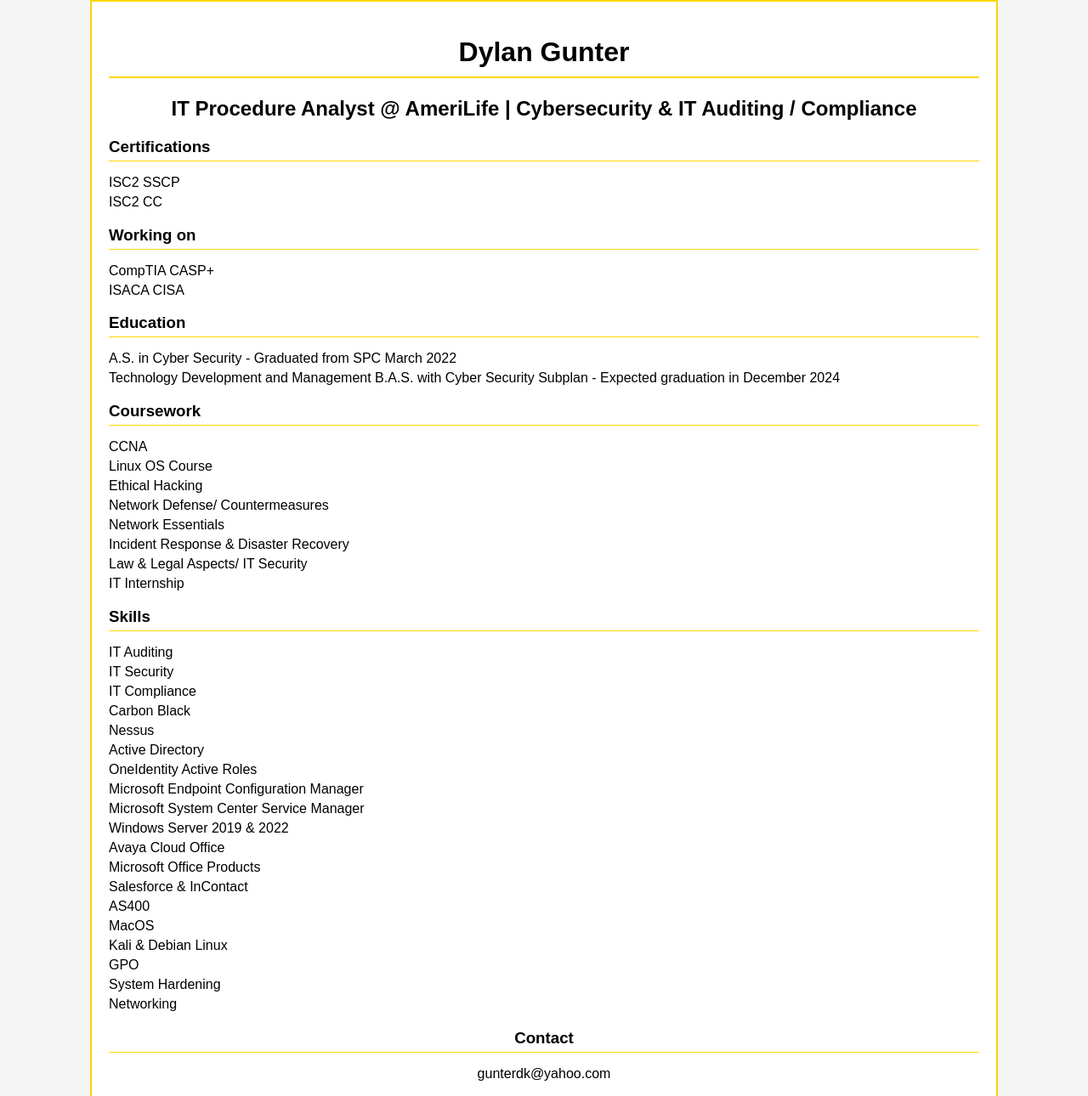
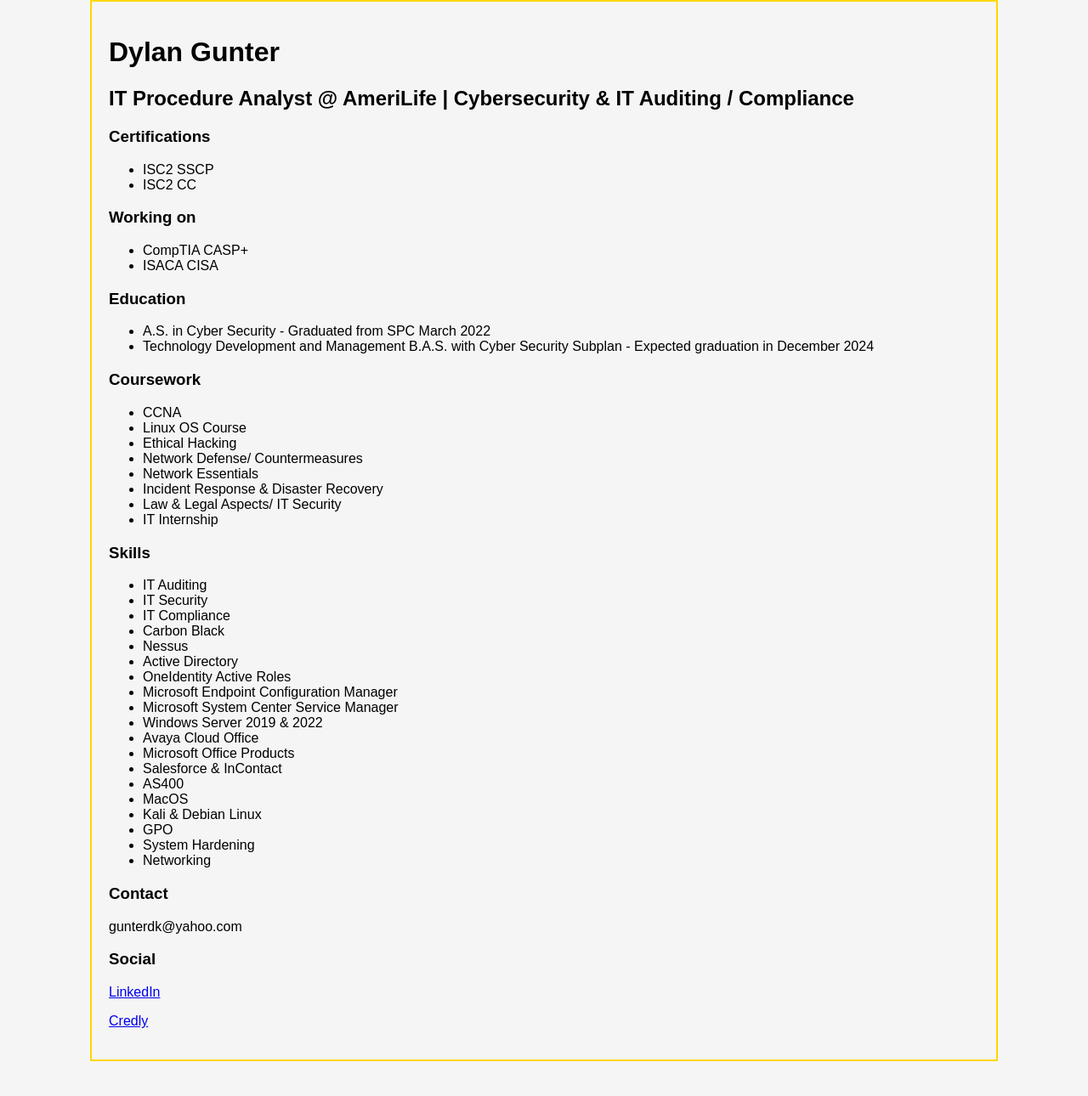
Before and after one commit to dgunter-imperial/dylangunterinfo, a plain HTML site: page index.html in a window 1280 px wide. Shown: the top 1290 px of the page at 85% size. After the commit the page ends 1249 px from the top, so only its background shows below. Drawn offline with Linux system fonts and the light colour scheme.

Commit message:
Update index.html

```diff
--- a/index.html
+++ b/index.html
@@ -17,30 +17,30 @@
             margin: 0 auto;
             padding: 20px;
             border: 2px solid gold;
-            background-color: white;
+            background-color: white.
         }
         h1, h2 {
-            text-align: center;
+            text-align: center.
         }
         h1 {
-            border-bottom: 2px solid gold;
-            padding-bottom: 10px;
+            border-bottom: 2px solid gold.
+            padding-bottom: 10px.
         }
         ul {
-            list-style-type: none;
-            padding: 0;
+            list-style-type: none.
+            padding: 0.
         }
         li {
-            margin: 5px 0;
+            margin: 5px 0.
         }
         .section-title {
-            border-bottom: 1px solid gold;
-            padding-bottom: 5px;
-            margin-bottom: 10px;
+            border-bottom: 1px solid gold.
+            padding-bottom: 5px.
+            margin-bottom: 10px.
         }
         .contact, .social {
-            text-align: center;
-            margin-top: 20px;
+            text-align: center.
+            margin-top: 20px.
         }
     </style>
 </head>
@@ -120,6 +120,7 @@
         <div class="social">
             <h3 class="section-title">Social</h3>
             <p><a href="https://www.linkedin.com/in/dylankgunter" target="_blank">LinkedIn</a></p>
+            <p><a href="https://www.credly.com/users/dylan-gunter" target="_blank">Credly</a></p>
         </div>
     </div>
 </body>
```
